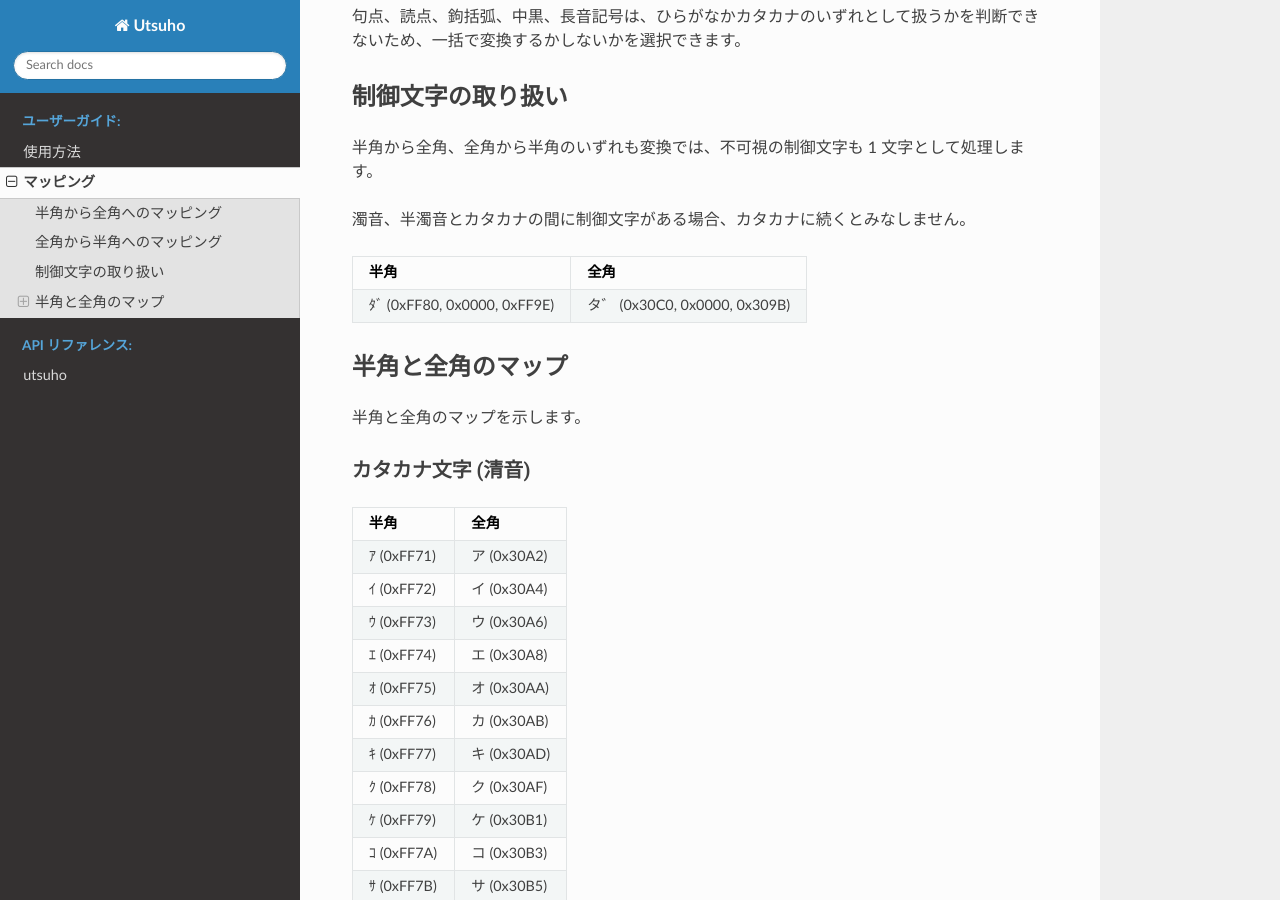
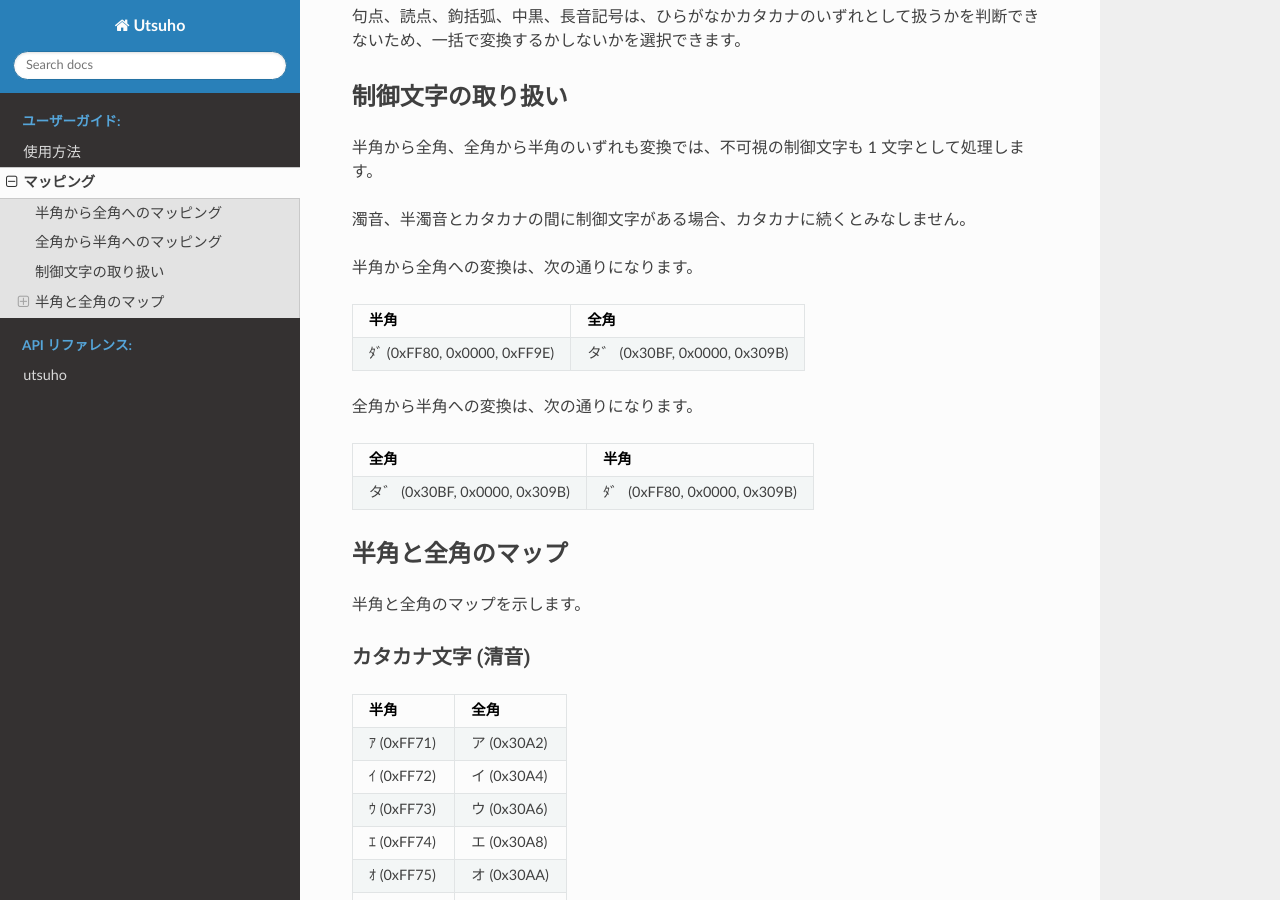
Before and after one commit to juno-rmks/utsuho, a Sphinx documentation site: the page built from docs/source/mappings.md, in a window 1280 px wide and 900 px high, scrolled down 1947 px. Built offline with Sphinx 7.4.7 and the Read the Docs theme 2.0.0, drawn with Linux system fonts in a browser that asks for light colours.

Commit message:
fix documentation error.

```diff
--- a/docs/source/mappings.md
+++ b/docs/source/mappings.md
@@ -65,9 +65,17 @@ HTML で表示が崩れるため、半角に例示している (0x30C0, 0x3099)
 
 濁音、半濁音とカタカナの間に制御文字がある場合、カタカナに続くとみなしません。
 
+半角から全角への変換は、次の通りになります。
+
 | 半角                       | 全角                          |
 | -------------------------- | ----------------------------- |
-| ﾀﾞ (0xFF80, 0x0000, 0xFF9E) | タ゛ (0x30C0, 0x0000, 0x309B) |
+| ﾀﾞ (0xFF80, 0x0000, 0xFF9E) | タ゛ (0x30BF, 0x0000, 0x309B) |
+
+全角から半角への変換は、次の通りになります。
+
+| 全角                          | 半角                         |
+| ----------------------------- | ---------------------------- |
+| タ゛ (0x30BF, 0x0000, 0x309B) | ﾀ゛ (0xFF80, 0x0000, 0x309B) |
 
 ## 半角と全角のマップ
 
```
Also changed, not shown: 2 other files.
